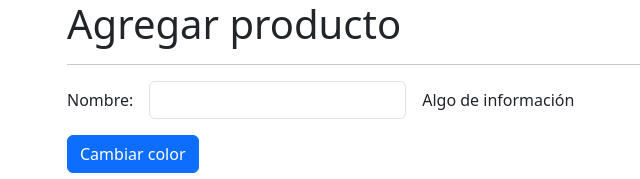
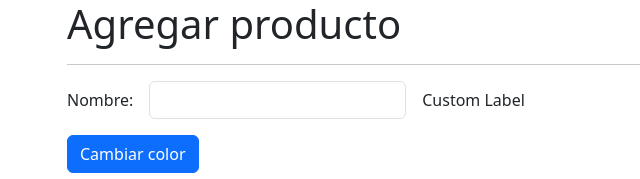
Before and after one commit to IPRIESPM/directivesSignals, an Angular app: page /products in a window 1280 px wide. Shown: the top 179 px of the page, without its empty margins (15-655 px from the left). Built offline with nearby package versions, Linux system fonts and the light colour scheme.

Commit message:
feat: :sparkles: Create customLabel directive

```diff
--- a/src/app/products/pages/product-page/product-page.component.html
+++ b/src/app/products/pages/product-page/product-page.component.html
@@ -10,7 +10,7 @@
       <input type="text" name="" id="" class="form-control" formControlName="name">
     </div>
     <div class="col-auto">
-      <span>Algo de información</span>
+      <span customLabel></span>
     </div>
   </div>
   <div class="row">
--- /dev/null
+++ b/src/app/shared/directives/custom-label.directive.ts
@@ -0,0 +1,19 @@
+import { Directive, ElementRef, OnInit, inject } from '@angular/core';
+
+@Directive({
+  selector: '[customLabel]',
+})
+export class CustomLabelDirective implements OnInit {
+  // private elementRef: ElementRef<HTMLElement> = inject(ElementRef);
+
+  private htmlElement?: HTMLElement;
+  constructor(private elementRef: ElementRef<HTMLElement>) {
+    this.htmlElement = elementRef.nativeElement;
+    console.log(this.htmlElement);
+
+    this.htmlElement.textContent = 'Custom Label';
+  }
+  ngOnInit(): void {
+    console.log('CustomLabelDirective ngOnInit');
+  }
+}
```
Also changed, not shown: src/app/products/products.module.ts (+7 -1 lines), src/app/shared/shared.module.ts (+5 -7 lines).
